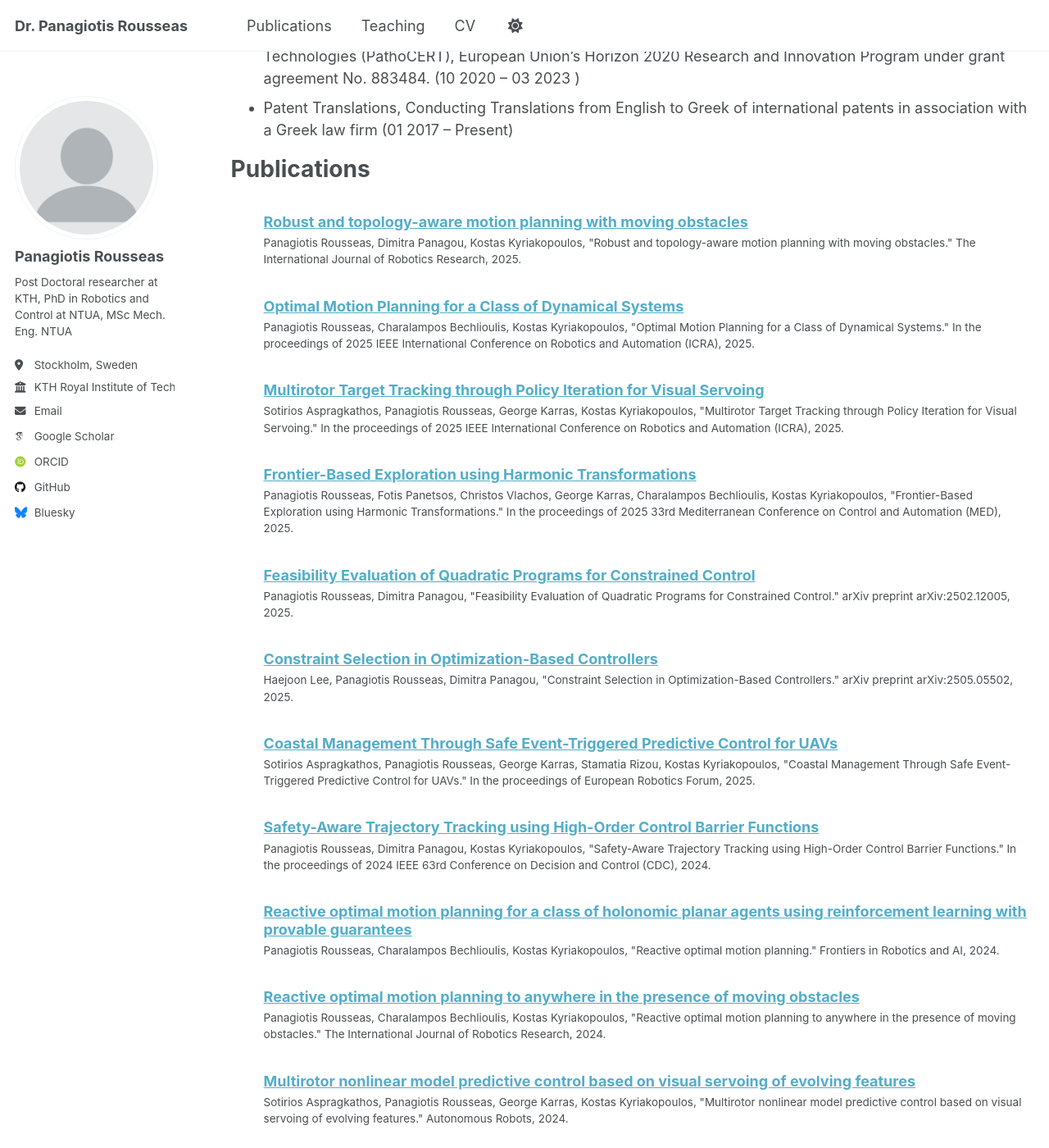
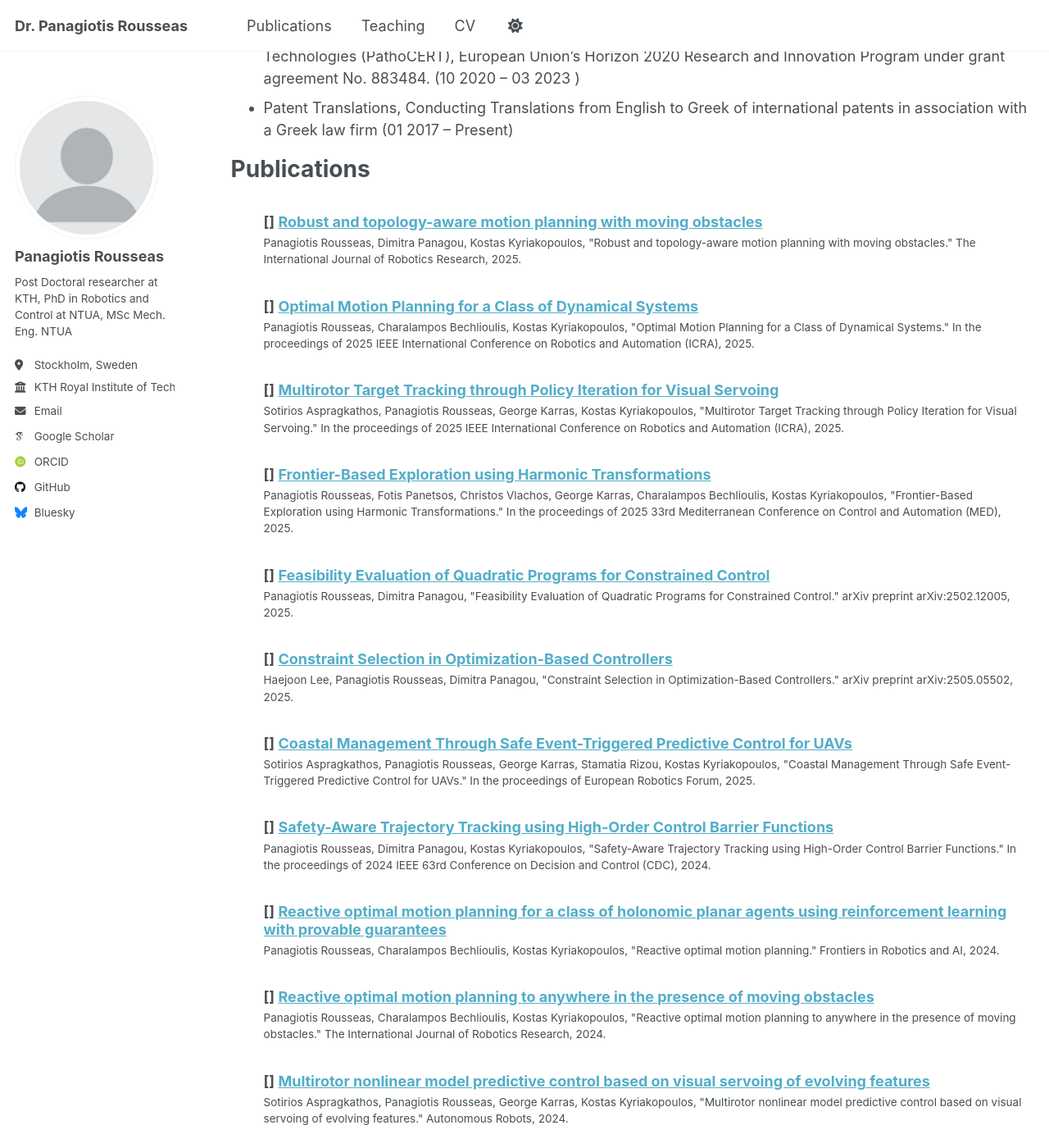
Before and after one commit to panosrousseas/panosrousseas.github.io, a Jekyll site: the page built from _pages/cv.md, in a window 1280 px wide and 1400 px high, scrolled down 716 px. Shown: the whole window at 82% size. Built offline with Jekyll 4.4.1, drawn with Linux system fonts in a browser that asks for light colours; some web fonts are replaced; a script that is not in the unit is left out; some of the changed text lies outside the part shown.

Commit message:
Update archive-single-cv.html

```diff
--- a/_includes/archive-single-cv.html
+++ b/_includes/archive-single-cv.html
@@ -28,8 +28,13 @@
       </div>
     {% endif %}
     <h3 class="archive__item-title" itemprop="headline">
+      [{{ include.index }}]
       {% if post.link %}
-        <a href="{{ post.link }}">{{ title }}</a> <a href="{{ base_path }}{{ post.url }}" rel="permalink"><i class="fa fa-link" aria-hidden="true" title="permalink"></i><span class="sr-only">Permalink</span></a>
+        <a href="{{ post.link }}">{{ title }}</a>
+        <a href="{{ base_path }}{{ post.url }}" rel="permalink">
+          <i class="fa fa-link" aria-hidden="true" title="permalink"></i>
+          <span class="sr-only">Permalink</span>
+        </a>
       {% else %}
         <a href="{{ base_path }}{{ post.url }}" rel="permalink">{{ title }}</a>
       {% endif %}
```
